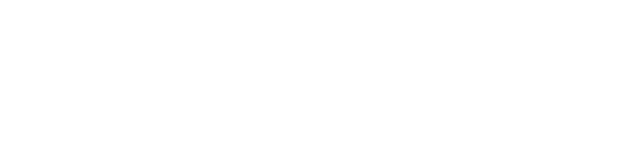
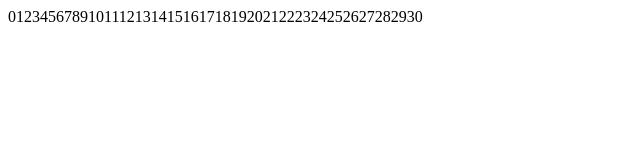
Before and after one commit to didier-bazayesu/Gym-Git-Exercise-Solutions, a plain HTML site: page team.html in a window 1280 px wide. Shown: the whole page, without its empty margins (0-640 px from the left). Drawn offline with Linux system fonts and the light colour scheme.

Commit message:
feat: changes on team.html

```diff
--- a/team.html
+++ b/team.html
@@ -7,5 +7,13 @@
 </head>
 <body>
 
+    <script>
+
+        for(let i =0 ; i<=30;i++){
+
+            document.write(i)
+        }
+    </script>
+
 </body>
 </html>
```
